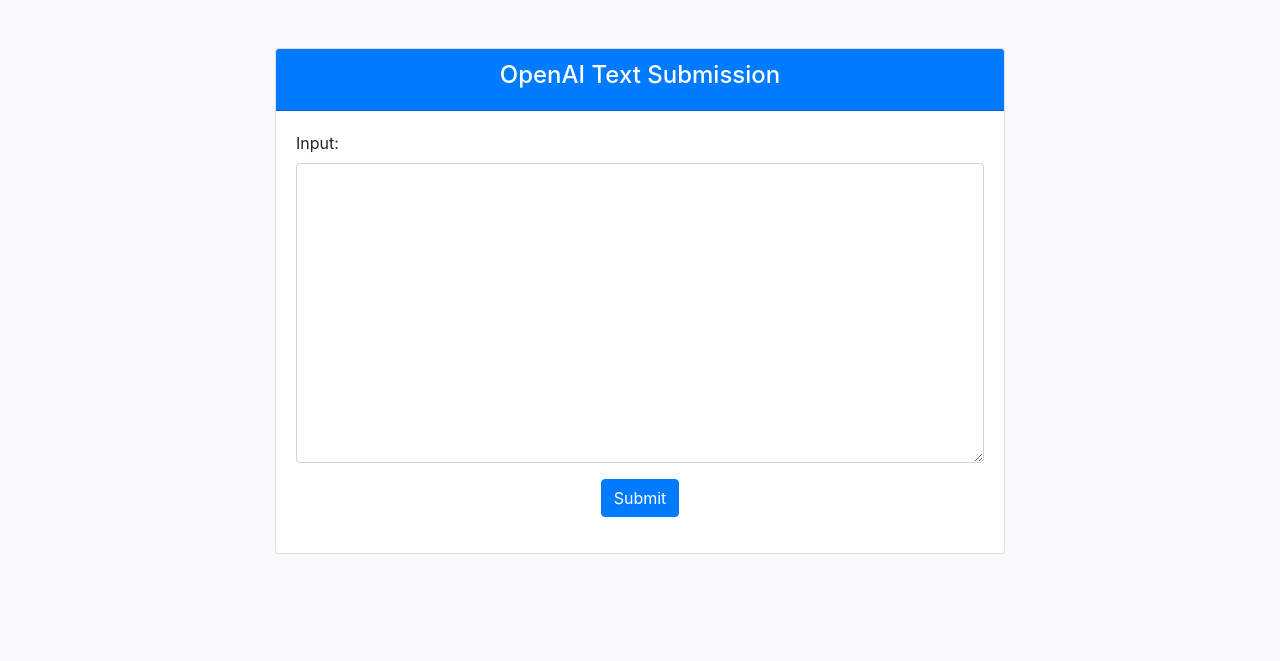
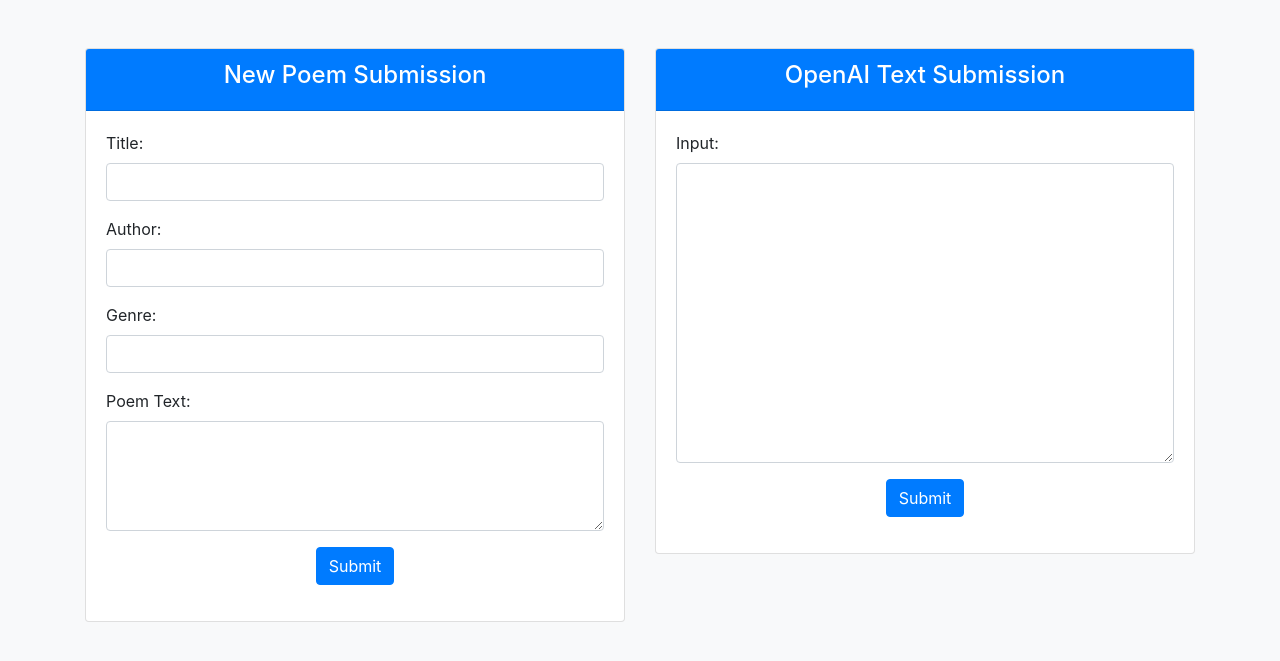
Before and after one commit to mdulak-maker/poems, a Flask app: page /poems/add in a window 1280 px wide. Shown: the top 661 px of the page. Run offline with Flask 3, Linux system fonts and the light colour scheme; some libraries are stand-ins or nearby versions.

Commit message:
updated addPoems front end

```diff
--- /dev/null
+++ b/flask_app/static/JS/openai.js
@@ -0,0 +1,18 @@
+$(document).ready(function() {
+    $("form").on("submit", function(event) {
+        event.preventDefault(); // Prevent the form from submitting the traditional way
+
+        $.ajax({
+            url: "/openai",
+            method: "POST",
+            data: $(this).serialize(), // Serialize form data
+            success: function(data) {
+                // Populate the "Poem Text" textarea with the received data
+                $("#poem-text").val(data);
+            },
+            error: function() {
+                $("#response").html("<div class='alert alert-danger'>An error occurred. Please try again.</div>");
+            }
+        });
+    });
+});
--- a/flask_app/templates/addPoem.html
+++ b/flask_app/templates/addPoem.html
@@ -15,7 +15,40 @@
 
     <div class="container mt-5">
         <div class="row justify-content-center">
-            <div class="col-md-8">
+            <!-- New Form on the Left Side -->
+            <div class="col-md-6">
+                <div class="card">
+                    <div class="card-header bg-primary text-white text-center">
+                        <h4>New Poem Submission</h4>
+                    </div>
+                    <div class="card-body">
+                        <form action="#" method="post">
+                            <div class="form-group">
+                                <label for="title">Title:</label>
+                                <input type="text" id="title" name="title" class="form-control" required>
+                            </div>
+                            <div class="form-group">
+                                <label for="author">Author:</label>
+                                <input type="text" id="author" name="author" class="form-control" required>
+                            </div>
+                            <div class="form-group">
+                                <label for="genre">Genre:</label>
+                                <input type="text" id="genre" name="genre" class="form-control" required>
+                            </div>
+                            <div class="form-group">
+                                <label for="poem-text">Poem Text:</label>
+                                <textarea id="poem-text" name="poem-text" class="form-control" rows="4" required></textarea>
+                            </div>
+                            <div class="form-group text-center">
+                                <input type="submit" value="Submit" class="btn btn-primary">
+                            </div>
+                        </form>
+                    </div>
+                </div>
+            </div>
+
+            <!-- Existing Content on the Right Side -->
+            <div class="col-md-6">
                 <div class="card">
                     <div class="card-header bg-primary text-white text-center">
                         <h4>OpenAI Text Submission</h4>
@@ -37,30 +70,11 @@
         </div>
     </div>
 
-    <script>
-        $(document).ready(function() {
-            $("form").on("submit", function(event) {
-                event.preventDefault(); // Prevent the form from submitting the traditional way
-
-                $.ajax({
-                    url: "/openai",
-                    method: "POST",
-                    data: $(this).serialize(), // Serialize form data
-                    success: function(data) {
-                        $("#response").html("<div class='alert alert-success'><h4>Response:</h4><p>" + data + "</p></div>");
-                    },
-                    error: function() {
-                        $("#response").html("<div class='alert alert-danger'>An error occurred. Please try again.</div>");
-                    }
-                });
-            });
-        });
-    </script>
 
     <!-- Bootstrap JS and Popper.js -->
     <script src="https://cdnjs.cloudflare.com/ajax/libs/popper.js/1.16.0/umd/popper.min.js"></script>
     <script src="https://maxcdn.bootstrapcdn.com/bootstrap/4.5.2/js/bootstrap.min.js"></script>
-
+    <script src="{{ url_for('static', filename='JS/openai.js') }}"></script>
 </body>
 
 </html>
```
